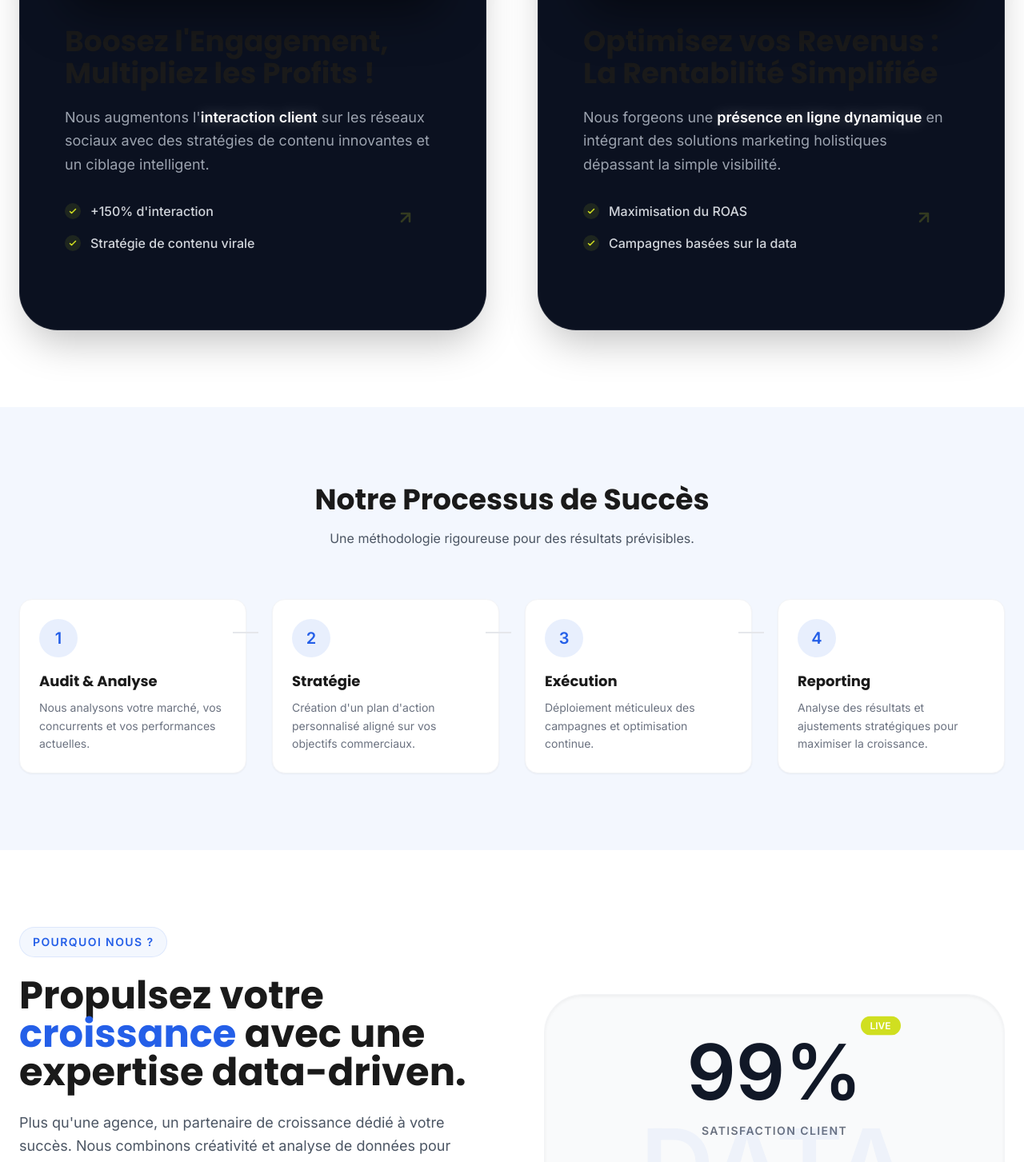
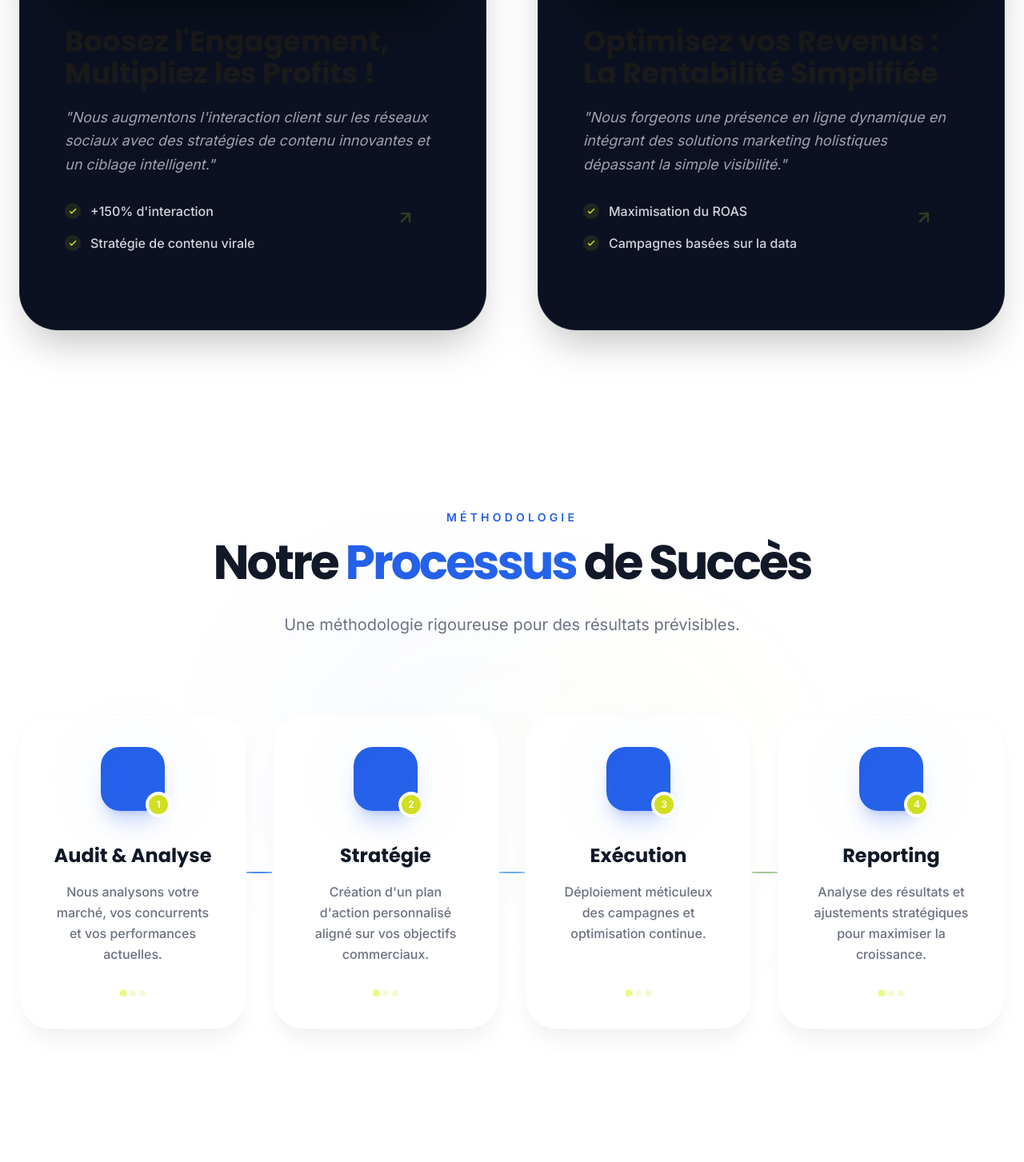
Before and after one commit to morxiid/OptiDigital-Website, a React (Vite) app: page / in a window 1280 px wide. Shown: the part 1620-3073 px from the top of the page at 80% size. Built offline with nearby package versions, Linux system fonts and the light colour scheme.

Commit message:
Change the style of 'Process' section

```diff
--- a/src/pages/Home.jsx
+++ b/src/pages/Home.jsx
@@ -10,7 +10,7 @@ const clientLogosModules = import.meta.glob('../assets/Clients logo/*.{png,jpg,j
 const clientLogos = Object.values(clientLogosModules).map(mod => mod.default);
 
 const Home = () => {
-    const { t } = useLanguage();
+    const { t, language } = useLanguage();
     const [status, setStatus] = React.useState(null);
 
     const handleSubmit = (e) => {
@@ -215,13 +215,8 @@ const Home = () => {
                                 <h3 className="text-3xl md:text-4xl font-extrabold mb-5 leading-tight group-hover:text-brand-lime transition-colors duration-300">
                                     {t.expertise.card1.title}
                                 </h3>
-                                <p className="text-gray-400 text-lg leading-relaxed mb-8 font-light">
-                                    {t.expertise.card1.desc.split('interaction client').map((part, i) => (
-                                        <span key={i}>
-                                            {part}
-                                            {i === 0 && <span className="text-white font-semibold drop-shadow-[0_0_8px_rgba(255,255,255,0.3)]">interaction client</span>}
-                                        </span>
-                                    ))}
+                                <p className="text-gray-400 text-lg leading-relaxed mb-8 font-light italic">
+                                    "{t.expertise.card1.desc}"
                                 </p>
 
                                 <div className="space-y-4 mb-10">
@@ -279,13 +274,8 @@ const Home = () => {
                                 <h3 className="text-3xl md:text-4xl font-extrabold mb-5 leading-tight group-hover:text-brand-lime transition-colors duration-300">
                                     {t.expertise.card2.title}
                                 </h3>
-                                <p className="text-gray-400 text-lg leading-relaxed mb-8 font-light">
-                                    {t.expertise.card2.desc.split('présence en ligne dynamique').map((part, i) => (
-                                        <span key={i}>
-                                            {part}
-                                            {i === 0 && <span className="text-white font-semibold drop-shadow-[0_0_8px_rgba(255,255,255,0.3)]">présence en ligne dynamique</span>}
-                                        </span>
-                                    ))}
+                                <p className="text-gray-400 text-lg leading-relaxed mb-8 font-light italic">
+                                    "{t.expertise.card2.desc}"
                                 </p>
 
                                 <div className="space-y-4 mb-10">
@@ -313,36 +303,128 @@ const Home = () => {
                 </div>
             </section>
 
-            {/* Our Process Section */}
-            <section className="py-24 bg-brand-blue/5">
-                <div className="container-custom">
-                    <div className="text-center mb-16">
-                        <h2 className="text-4xl font-bold mb-4">{t.process.title}</h2>
-                        <p className="text-gray-600 max-w-2xl mx-auto">{t.process.subtitle}</p>
+            {/* Creative Process Section */}
+            <section className="py-32 bg-white relative overflow-hidden">
+                {/* Decorative Background Elements */}
+                <div className="absolute top-0 left-1/2 -translate-x-1/2 w-full h-full pointer-events-none opacity-5">
+                    <div className="absolute top-1/4 left-1/4 w-96 h-96 bg-brand-blue rounded-full blur-[120px] animate-pulse"></div>
+                    <div className="absolute bottom-1/4 right-1/4 w-96 h-96 bg-brand-lime rounded-full blur-[120px] animate-pulse delay-1000"></div>
                 </div>
-                    <div className="grid grid-cols-1 md:grid-cols-4 gap-8">
+
+                <div className="container-custom relative z-10">
+                    <div className="text-center max-w-3xl mx-auto mb-24">
+                        <motion.span
+                            initial={{ opacity: 0, y: 10 }}
+                            whileInView={{ opacity: 1, y: 0 }}
+                            viewport={{ once: true }}
+                            className="text-brand-blue font-black tracking-[0.3em] uppercase text-sm mb-4 block"
+                        >
+                            {language === 'fr' ? 'Méthodologie' : 'Methodology'}
+                        </motion.span>
+                        <motion.h2
+                            initial={{ opacity: 0, y: 20 }}
+                            whileInView={{ opacity: 1, y: 0 }}
+                            viewport={{ once: true }}
+                            transition={{ delay: 0.1 }}
+                            className="text-5xl md:text-6xl font-black text-gray-900 mb-8 tracking-tighter"
+                        >
+                            {language === 'fr' ? (
+                                <>Notre <span className="text-transparent bg-clip-text bg-gradient-to-r from-brand-blue to-blue-600">Processus</span> de Succès</>
+                            ) : (
+                                <>Our Success <span className="text-transparent bg-clip-text bg-gradient-to-r from-brand-blue to-blue-600">Process</span></>
+                            )}
+                        </motion.h2>
+                        <motion.p
+                            initial={{ opacity: 0, y: 20 }}
+                            whileInView={{ opacity: 1, y: 0 }}
+                            viewport={{ once: true }}
+                            transition={{ delay: 0.2 }}
+                            className="text-xl text-gray-500 font-light leading-relaxed"
+                        >
+                            {t.process.subtitle}
+                        </motion.p>
+                    </div>
+
+                    <div className="relative">
+                        {/* Connecting Path Line (Desktop) */}
+                        <div className="hidden lg:block absolute top-[50%] left-0 w-full h-[2px] bg-gray-100 -z-10 overflow-hidden">
+                            <motion.div
+                                className="h-full bg-gradient-to-r from-brand-blue via-blue-400 to-brand-lime"
+                                initial={{ x: "-100%" }}
+                                whileInView={{ x: "0%" }}
+                                viewport={{ once: true }}
+                                transition={{ duration: 2, ease: "easeInOut" }}
+                            />
+                        </div>
+
+                        <div className="grid grid-cols-1 md:grid-cols-2 lg:grid-cols-4 gap-12 lg:gap-8">
                             {t.process.steps.map((step, idx) => (
                                 <motion.div
                                     key={idx}
-                                className="relative p-6 bg-white rounded-2xl shadow-sm border border-gray-100 hover:shadow-md transition-shadow group"
-                                initial={{ opacity: 0, y: 20 }}
+                                    className="relative group h-full"
+                                    initial={{ opacity: 0, y: 40 }}
                                     whileInView={{ opacity: 1, y: 0 }}
-                                transition={{ delay: idx * 0.1 }}
                                     viewport={{ once: true }}
+                                    transition={{ duration: 0.6, delay: idx * 0.15 }}
                                 >
-                                <div className="w-12 h-12 rounded-full bg-brand-blue/10 flex items-center justify-center text-brand-blue font-bold text-xl mb-4 group-hover:bg-brand-blue group-hover:text-white transition-colors">
+                                    {/* Large Background Number */}
+                                    <div className="absolute -top-12 left-0 text-9xl font-black text-gray-50 opacity-0 group-hover:opacity-100 transition-opacity duration-700 select-none -z-10">
+                                        0{idx + 1}
+                                    </div>
+
+                                    <div className="h-full bg-white rounded-[2.5rem] p-10 shadow-xl shadow-gray-100 border border-gray-50 transition-all duration-500 hover:shadow-2xl hover:shadow-brand-blue/5 hover:-translate-y-2 flex flex-col items-center text-center">
+                                        <div className="relative mb-10">
+                                            {/* Pulsing ring around icon */}
+                                            <motion.div
+                                                className="absolute inset-0 bg-brand-blue/5 rounded-full scale-150 blur-xl"
+                                                animate={{ scale: [1.2, 1.8, 1.2], opacity: [0.3, 0.6, 0.3] }}
+                                                transition={{ duration: 3, repeat: Infinity }}
+                                            />
+                                            <div className="relative w-20 h-20 rounded-3xl bg-gradient-to-br from-brand-blue to-blue-600 flex items-center justify-center text-4xl shadow-xl shadow-brand-blue/20 transform group-hover:rotate-6 transition-transform">
+                                                {step.icon}
+                                                <div className="absolute -bottom-2 -right-2 w-8 h-8 rounded-full bg-brand-lime border-4 border-white flex items-center justify-center text-xs font-black text-white">
                                                     {idx + 1}
                                                 </div>
-                                <h3 className="font-bold text-lg mb-2">{step.title}</h3>
-                                <p className="text-gray-500 text-sm leading-relaxed">{step.desc}</p>
+                                            </div>
+                                        </div>
+
+                                        <h3 className="text-2xl font-black text-gray-900 mb-4 group-hover:text-brand-blue transition-colors">
+                                            {step.title}
+                                        </h3>
+                                        <p className="text-gray-500 leading-relaxed font-medium">
+                                            {step.desc}
+                                        </p>
+
+                                        {/* Hover Indicator */}
+                                        <div className="mt-auto pt-8 flex gap-1 items-center justify-center overflow-hidden">
+                                            {[1, 2, 3].map(i => (
+                                                <motion.div
+                                                    key={i}
+                                                    className="w-2 h-2 rounded-full bg-brand-lime/20"
+                                                    animate={{
+                                                        backgroundColor: i === 1 ? ["#d4ff3d", "#d4ff3d33"] : "#d4ff3d33",
+                                                        scale: i === 1 ? [1, 1.2, 1] : 1
+                                                    }}
+                                                    transition={{ duration: 2, repeat: Infinity, delay: i * 0.2 }}
+                                                />
+                                            ))}
+                                        </div>
+                                    </div>
+
+                                    {/* Mobile/Tablet Connecting Dots */}
                                     {idx < 3 && (
-                                    <div className="hidden md:block absolute top-10 -right-4 w-8 h-[2px] bg-gray-200"></div>
+                                        <div className="lg:hidden flex flex-col items-center py-6">
+                                            {[1, 2, 3].map(i => (
+                                                <div key={i} className="w-1.5 h-1.5 rounded-full bg-gray-200 mb-2"></div>
+                                            ))}
+                                        </div>
                                     )}
                                 </motion.div>
                             ))}
                         </div>
                     </div>
-            </section >
+                </div>
+            </section>
 
             {/* Why Us / Performance Analytics Section */}
             <section className="py-24 bg-white relative overflow-hidden">
```
Lines whose indentation alone changed are shown as unchanged.
